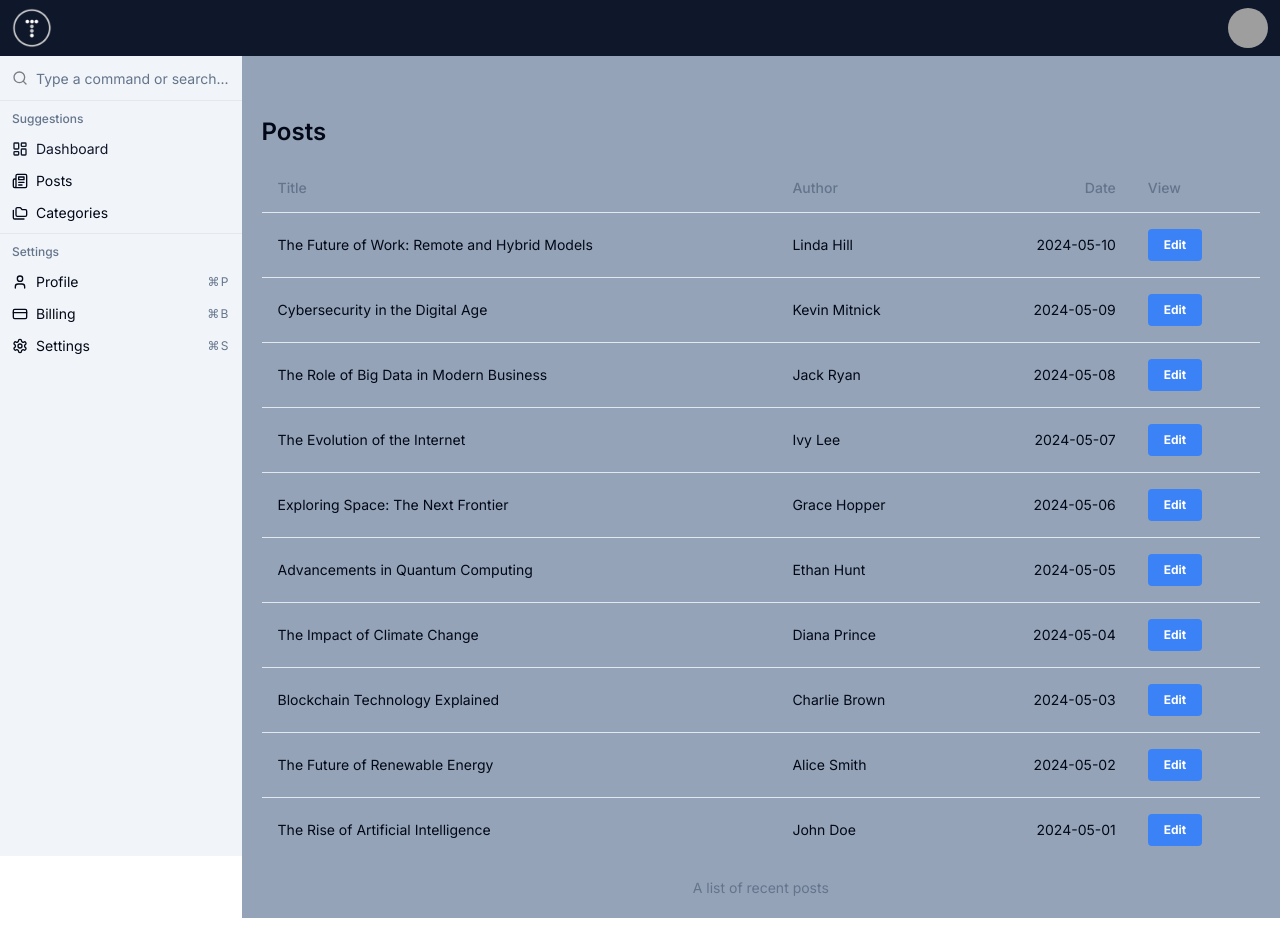
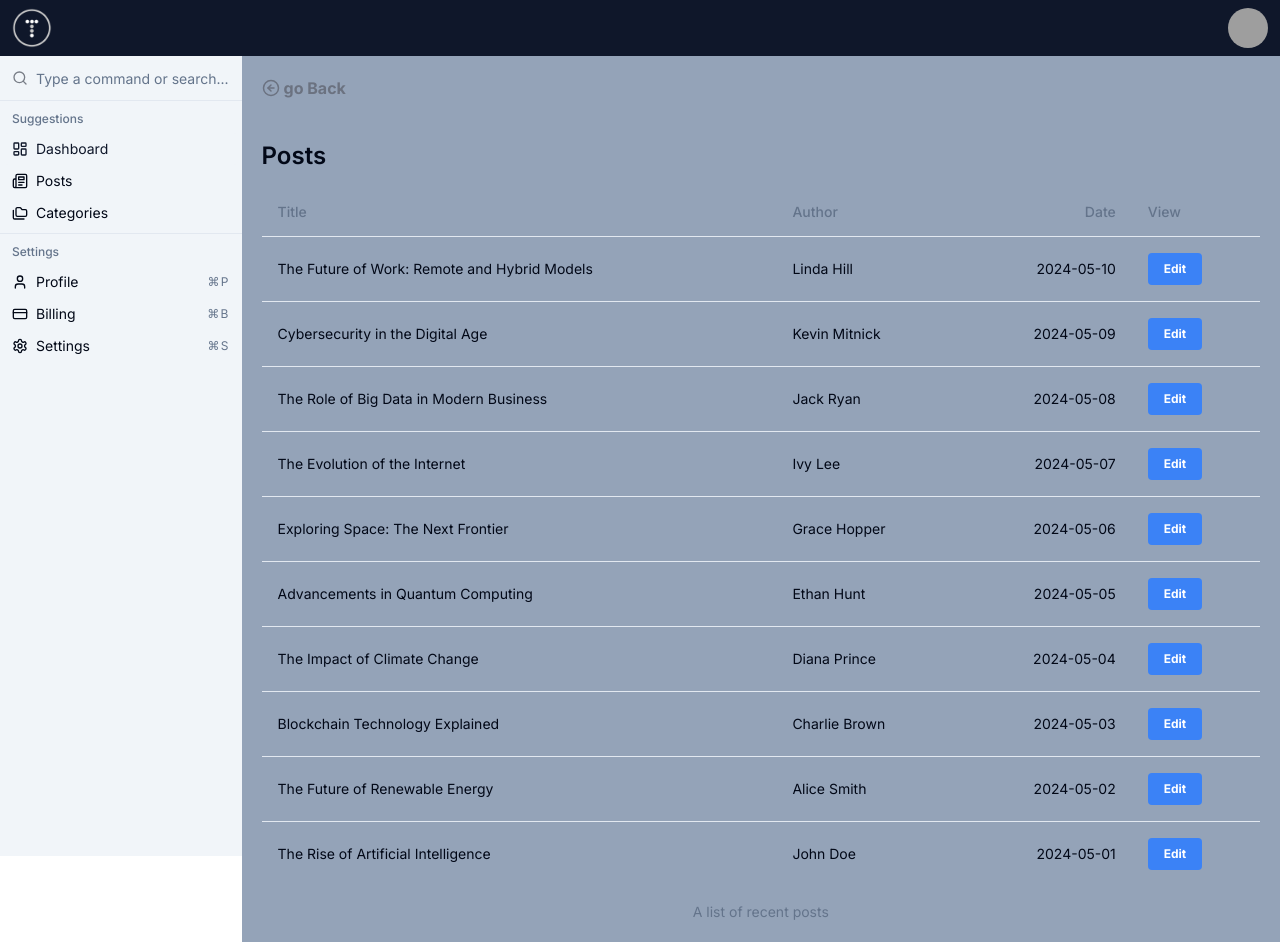
Before and after one commit to cykoravish/admin-dashboard-next, a Next.js app: page /posts in a window 1280 px wide. Before the commit the page ends 918 px from the top, so only its background shows below. Built offline with nearby package versions, Linux system fonts and the light colour scheme; grey boxes are pictures that could not be loaded.

Commit message:
add back button

```diff
--- a/src/app/(main)/posts/page.tsx
+++ b/src/app/(main)/posts/page.tsx
@@ -1,9 +1,13 @@
+import BackButton from "@/components/BackButton";
 import PostsTable from "@/components/posts/PostsTable";
 
 const PostPage = () => {
-  return <>
- <PostsTable/>
-  </>;
+  return (
+    <>
+      <BackButton text="go Back" link="/" />
+      <PostsTable />
+    </>
+  );
 };
 
 export default PostPage;
--- /dev/null
+++ b/src/components/BackButton.tsx
@@ -0,0 +1,21 @@
+import { ArrowLeftCircle } from "lucide-react";
+import Link from "next/link";
+
+interface BackButtonProps {
+  text: string;
+  link: string;
+}
+
+const BackButton = ({ text, link }: BackButtonProps) => {
+  return (
+    <Link
+      href={link}
+      className="text-gray-500 hover:underline flex items-center gap-1 font-bold mb-5"
+    >
+      <ArrowLeftCircle size={18} />
+      {text}
+    </Link>
+  );
+};
+
+export default BackButton;
```
